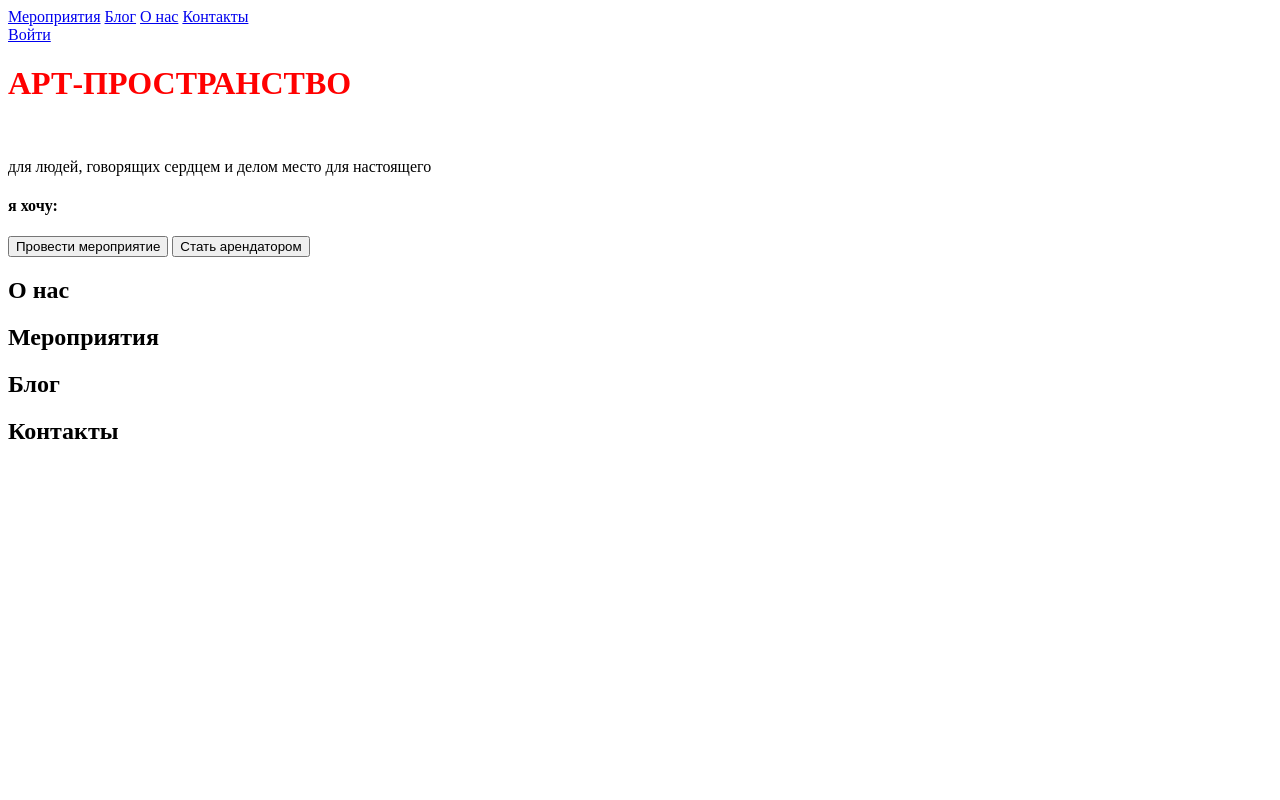
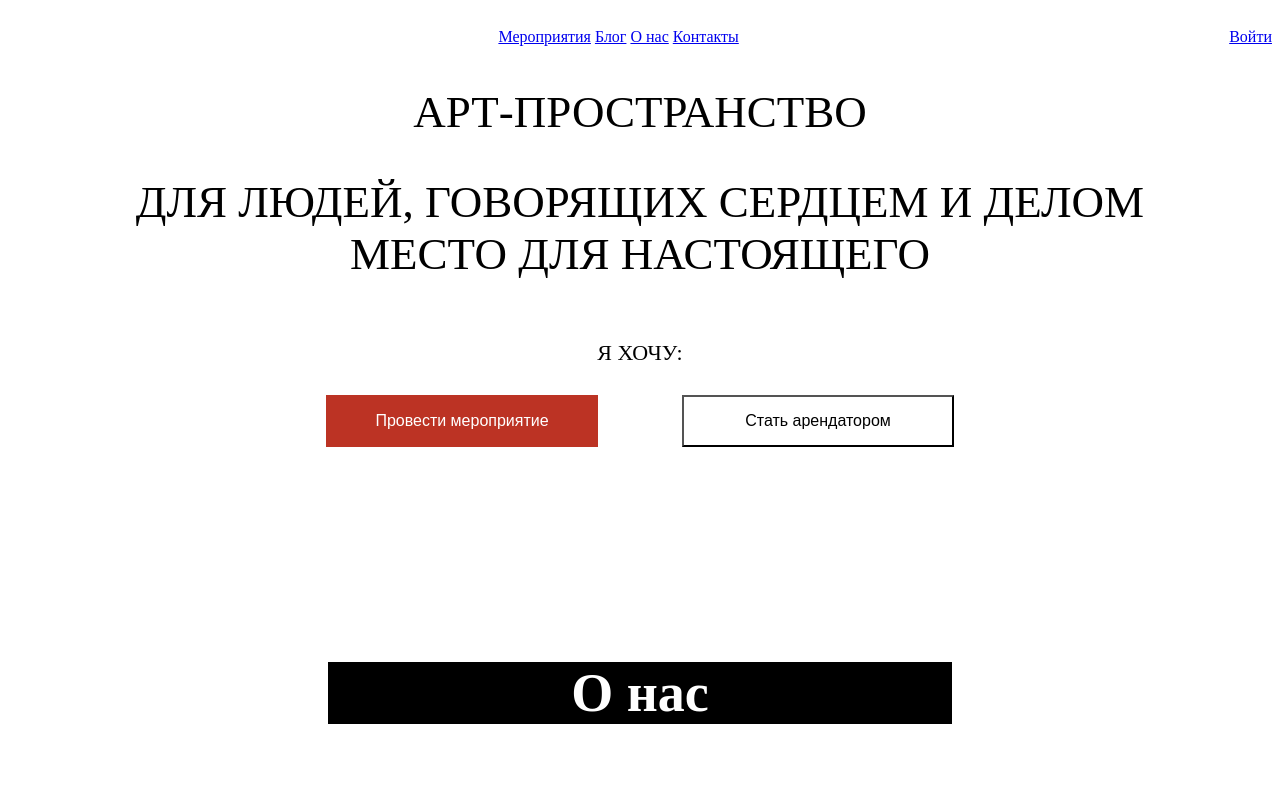
Before and after one commit to an4ugov1a-web/desktop-tutorial, a plain HTML site: page index.html in a window 1280 px wide. Shown: the top 800 px of the page. Drawn offline with Linux system fonts and the light colour scheme.

Commit message:
Задание 3

```diff
--- a/styles/styles.css
+++ b/styles/styles.css
@@ -1,3 +1,88 @@
 h1 {
-color: red;
+color: black;
+font-size: 45px;
+font-weight: normal;
+ text-align: center;
+ margin: 20px auto;
 }
+
+.page-header {
+    padding: 20px 0;
+    display: flex;
+    justify-content: space-between;
+}
+p {
+color: black;
+font-size: 45px;
+text-align: center;
+text-transform: uppercase;
+width: 1100px;
+margin: 0 auto;
+}
+.offers__title{
+font-weight: normal;
+font-size: 22px;
+text-align: center;
+text-transform: uppercase;
+margin-top: 60px;
+}
+
+.offers__btns {
+text-align: center;
+text-transform: uppercase;
+}
+.btn.btn--red {
+ margin-right: 80px;
+ background-color: rgba(188, 51, 36, 1);
+color: white;
+font-size: 16px;
+width: 272px;
+height: 52px;
+border: #990000;
+}
+.btn {
+font-size: 16px;
+width: 272px;
+height: 52px;
+background-color: white;
+}
+.home__about {
+font-size: 36px;
+text-align: center;
+margin-top: 60px;
+background-color: black;
+color: white;
+width: 624px;
+margin: 0 auto;
+margin-top: 215px;
+}
+.home__upcoming{
+font-size: 36px;
+text-align: center;
+margin-top: 60px;
+background-color: black;
+color: white;
+width: 624px;
+margin: 0 auto;
+margin-top: 215px;
+}
+.home__listing{
+font-size: 36px;
+text-align: center;
+margin-top: 60px;
+background-color: black;
+color: white;
+width: 624px;
+margin: 0 auto;
+margin-top: 215px;
+}
+.home__contact{
+font-size: 36px;
+text-align: center;
+margin-top: 60px;
+background-color: black;
+color: white;
+width: 624px;
+margin: 0 auto;
+margin-top: 215px;
+}
```
